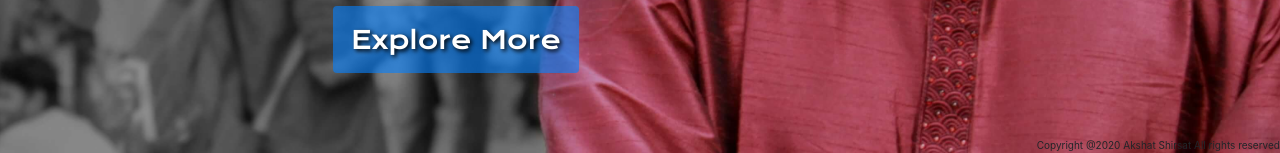
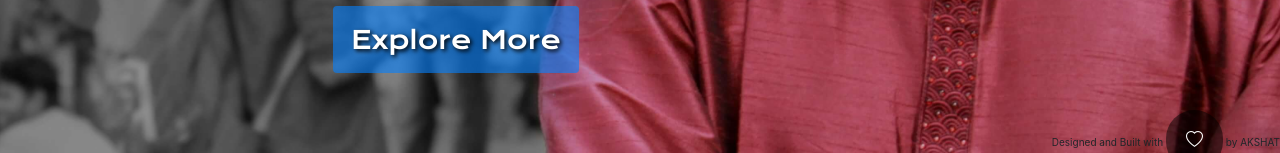
Before and after one commit to kingakshat/Djnago-Portfolio-, a Django app: page / in a window 1280 px wide. Shown: the part 724-877 px from the top of the page. Run offline with Django 3.2, Linux system fonts and the light colour scheme; some libraries are stand-ins or nearby versions.

Commit message:
Update firstpage.html

```diff
--- a/mainapp/templates/mainapp/firstpage.html
+++ b/mainapp/templates/mainapp/firstpage.html
@@ -52,7 +52,7 @@
 -->
 </div>
 </header>
-<p2 class="last">Copyright @2020 Akshat Shirsat All rights reserved</p2>
+<p2 class="last">Designed and Built with <i class="bi bi-heart"></i> by AKSHAT</p2>
 {% endblock %}
 </body>
 </html>
```
